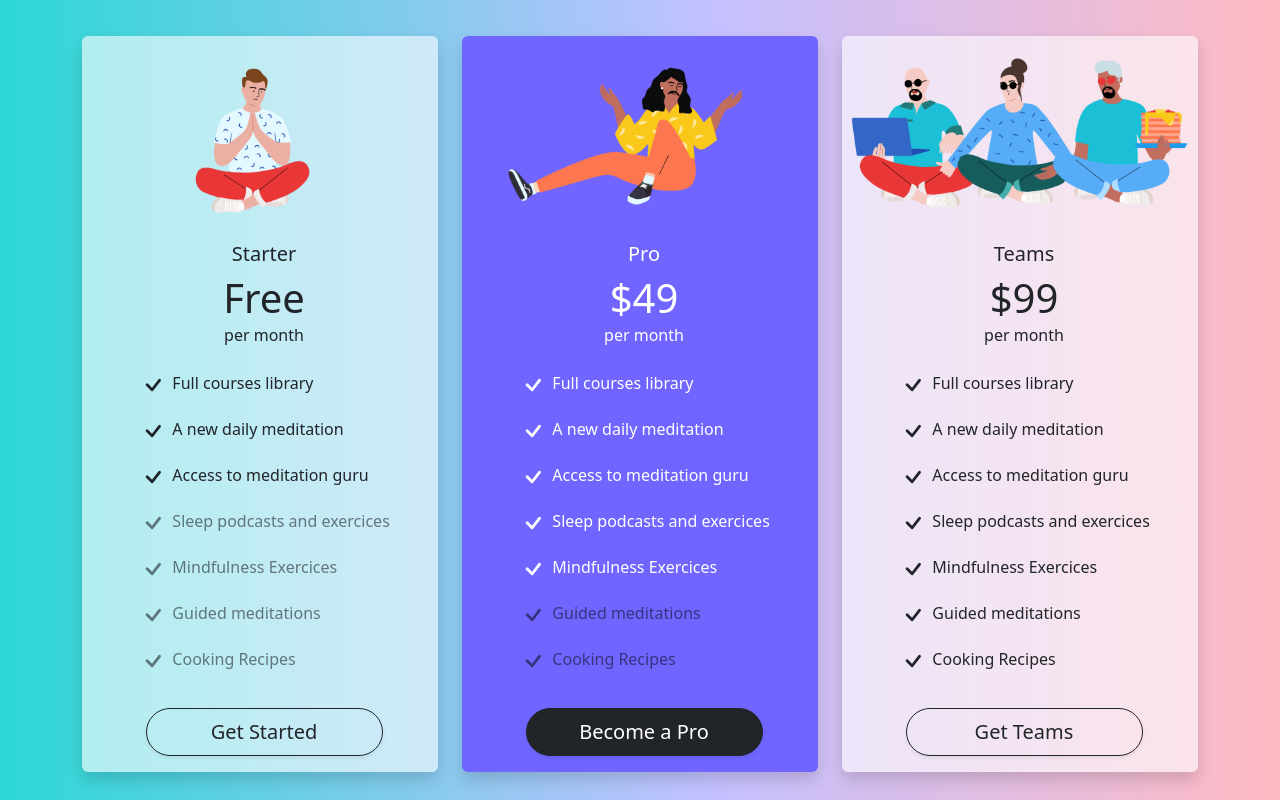
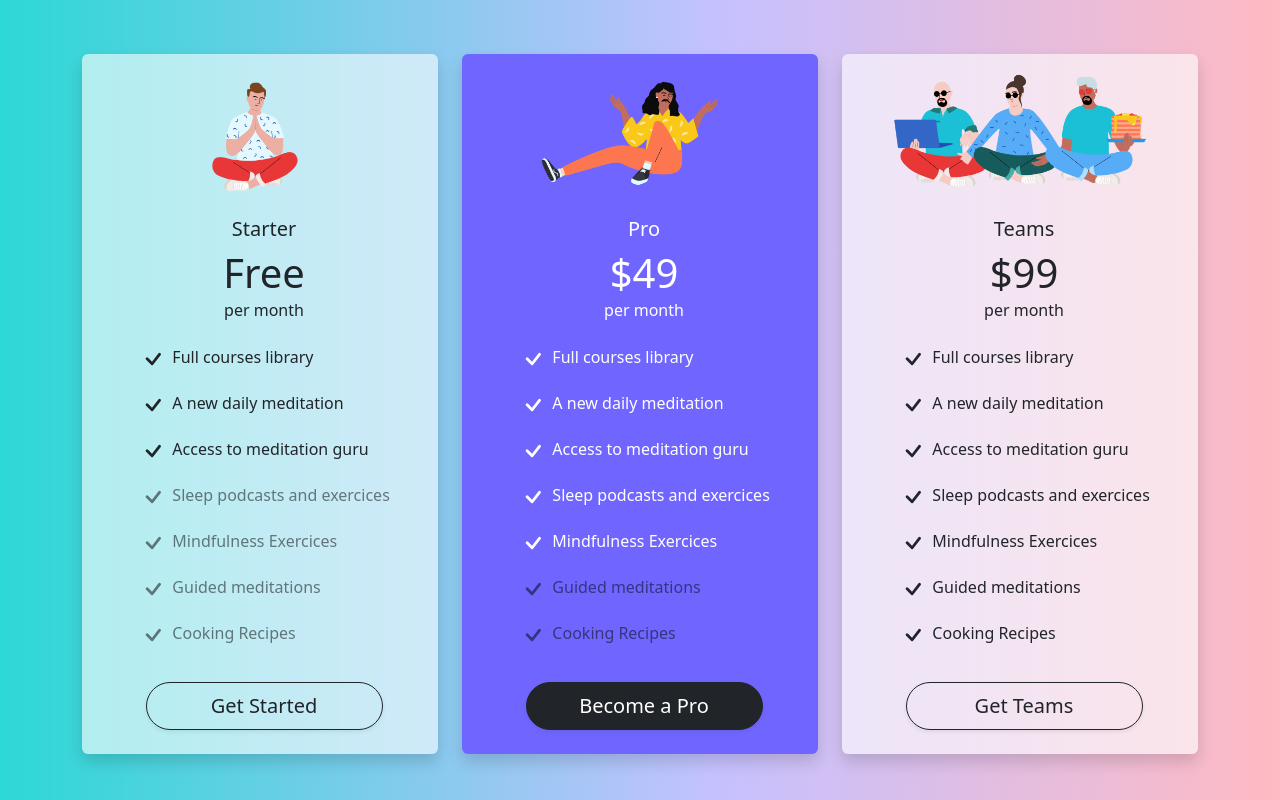
Before and after one commit to ruthtempo/price-cards-challenge, a React (Create React App) app: page / in a window 1280 px wide. Built offline with nearby package versions, Linux system fonts and the light colour scheme.

Commit message:
resized and centeres plan images

```diff
--- a/src/components/PlanCard.tsx
+++ b/src/components/PlanCard.tsx
@@ -20,7 +20,7 @@ export const PlanCard = (p: { plan: Plan }) => {
       >
         <Card.Img
           src={p.plan.img}
-          className="mt-3 img-top"
+          className="mt-3 img-top w-75 align-self-center"
           alt="meditating-illustration"
         />
 
@@ -48,7 +48,7 @@ export const PlanCard = (p: { plan: Plan }) => {
           <div className="d-flex justify-content-center">
             <Button
               size="lg"
-              className="w-75 rounded-pill shadow-sm"
+              className="w-75 rounded-pill shadow-sm mb-2"
               variant={p.plan.id === "2" ? "dark" : "outline-dark"}
               onClick={handleShowSignUpModal}
             >
```
